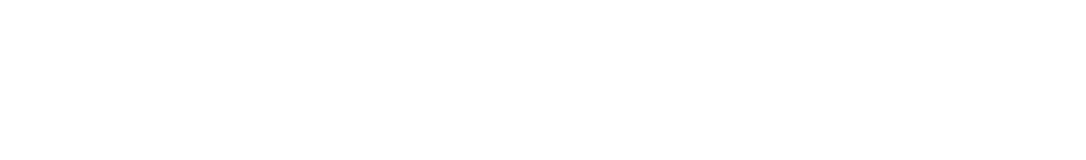
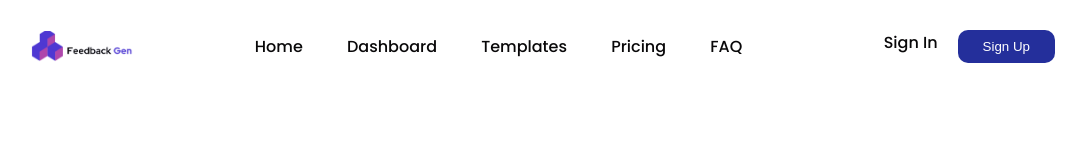
Before and after one commit to Rashidamosi/Feeback_gen_my-pages, a plain HTML site: page index.html in a window 1280 px wide. Shown: the whole page, without its empty margins (97-1183 px from the left). Drawn offline with Linux system fonts and the light colour scheme.

Commit message:
Navigation

```diff
--- a/Styles.css
+++ b/Styles.css
@@ -0,0 +1,78 @@
+
+*{
+    box-sizing: border-box;
+    margin: 0;
+    padding: 0;
+    background-color: #ffffff;
+    color: #090809;
+}
+
+li, a, button{
+    text-decoration: none;
+    list-style: none;
+}
+
+header{
+    display: flex;
+    justify-content: space-between;
+    align-items: center;
+    padding: 30px 10%;
+}
+
+body{
+    font-family: 'poppins', 'sans-serif';
+    font-weight: 500;
+    font-size: 16px;
+
+}
+
+.logo{
+    width:10%;
+    cursor: pointer;
+}
+
+.in{
+    float: left;
+    transition: all 0.3s ease 0s;
+    padding: 0px 20px;
+
+}
+
+.in:hover{
+    color:#242F9B;
+    padding: 0px 50px;
+}
+
+.cta{
+ float: right;
+}
+
+.nav_links li{
+    list-style: none;
+    display: inline-block;
+    padding: 0px 20px;
+    color: #090809;
+
+}
+
+.nav_links li a{
+    transition: all 0.3s ease 0s;
+}
+
+.nav_links li a:hover{
+    color:#242F9B;
+}
+
+button{
+    padding: 9px 25px;
+    background-color: #242F9B;
+    border: none;
+    border-radius: 10px;
+    cursor: pointer;
+    transition: all 0.3s ease 0s;
+    color:#ffffff;
+}
+
+button:hover{
+    background-color: #010e85;
+}
--- a/index.html
+++ b/index.html
@@ -4,11 +4,34 @@
     <meta charset="UTF-8">
     <meta http-equiv="X-UA-Compatible" content="IE=edge">
     <meta name="viewport" content="width=device-width, initial-scale=1.0">
+    <link rel="preconnect" href="https://fonts.googleapis.com">
+    <link rel="preconnect" href="https://fonts.gstatic.com" crossorigin>
+    <link href="https://fonts.googleapis.com/css2?family=Poppins:ital,wght@0,200;0,300;0,400;0,500;0,600;0,700;0,800;0,900;1,100;1,200&display=swap" rel="stylesheet">
+    <link rel="stylesheet" href="styles.css">
+
     <title>Pricing Page</title>
 </head>
 
+
 <body>
+    <header>
+        <img class="logo" src="images/logo.png" alt="logo">
+        <nav>
+            <ul class="nav_links">
+                <li><a href="#">Home</a></li>
+                <li><a href="#">Dashboard</a></li>
+                <li><a href="#">Templates</a></li>
+                <li><a href="#">Pricing</a></li>
+                <li><a href="#">FAQ</a></li>
 
+            </ul>
+        </nav>
+        <ul>
+            <li class="in"><a href="#">Sign In</a></li>
+            <a class="cta" href="#"><button>Sign Up</button></a>
+        </ul>
+
+    </header>
 </body>
 
 </html>
```
Also changed, not shown: images/logo.png (added).
